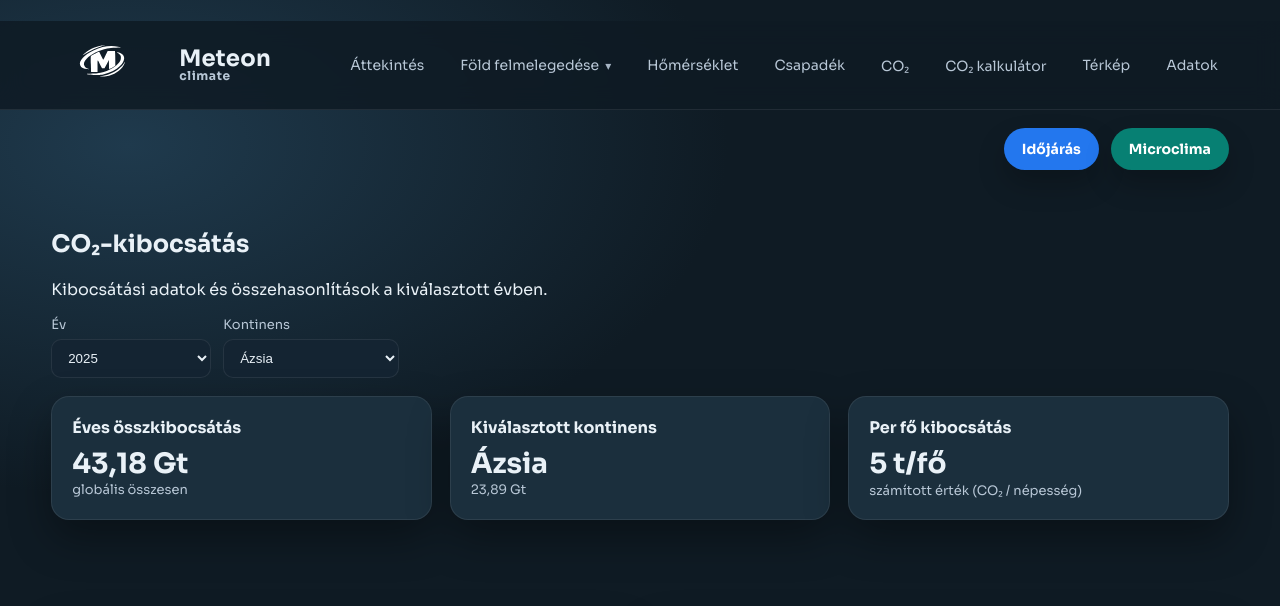
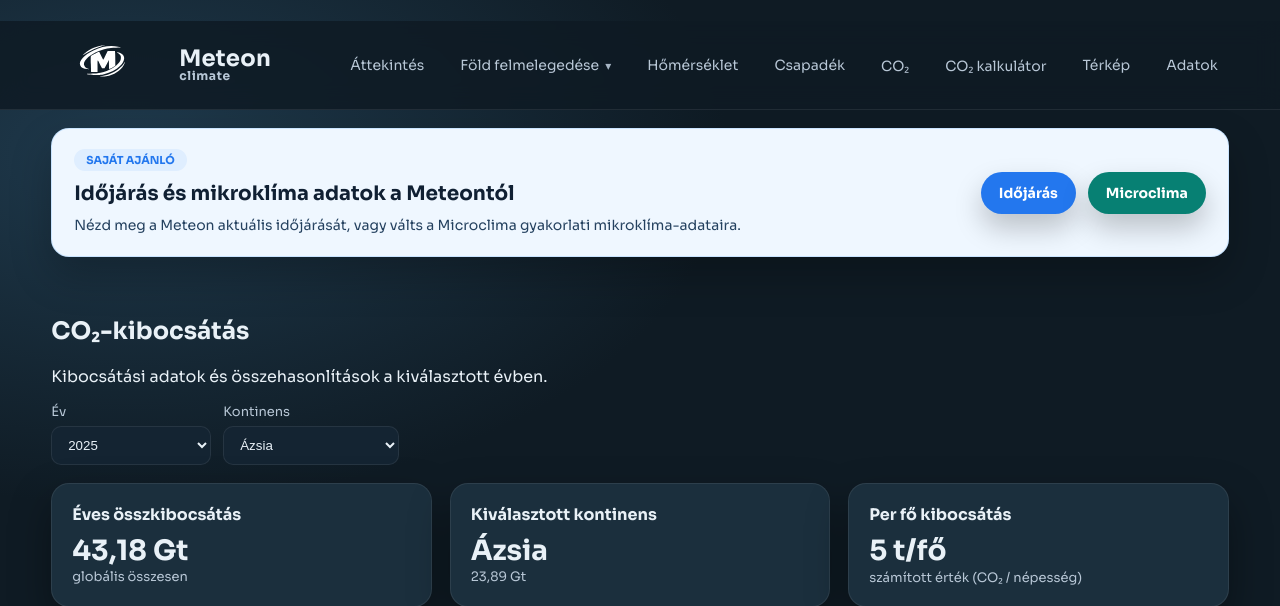
Before and after one commit to iami180/Meteon-Climate, a Flask app: page /co2 in a window 1280 px wide. Shown: the top 606 px of the page. Run offline with Flask 3, Linux system fonts and the light colour scheme.

Commit message:
UI: base.html + style.css további finomítás

```diff
--- a/static/style.css
+++ b/static/style.css
@@ -192,9 +192,56 @@ a {
 
 .site-switcher {
   display: flex;
-  justify-content: flex-end;
+  align-items: center;
+  justify-content: space-between;
+  gap: 24px;
+  margin-top: 18px;
+  padding: 20px 22px;
+  background: #eff7ff;
+  color: #102033;
+  border: 1px solid rgba(128, 191, 255, 0.35);
+  border-radius: 18px;
+  box-shadow: 0 18px 42px rgba(0, 0, 0, 0.24);
+}
+
+.site-switcher-copy {
+  min-width: 0;
+}
+
+.site-switcher-label {
+  display: inline-flex;
+  align-items: center;
+  min-height: 22px;
+  padding: 4px 12px;
+  margin-bottom: 10px;
+  border-radius: 999px;
+  background: #dfeeff;
+  color: #2377ee;
+  font-size: 11px;
+  font-weight: 800;
+  line-height: 1;
+  text-transform: uppercase;
+}
+
+.site-switcher h2 {
+  margin: 0 0 8px;
+  color: #102033;
+  font-size: 20px;
+  line-height: 1.25;
+}
+
+.site-switcher p {
+  max-width: 760px;
+  margin: 0;
+  color: #24415f;
+  font-size: 14px;
+  line-height: 1.6;
+}
+
+.site-switcher-actions {
+  display: flex;
+  flex: 0 0 auto;
   gap: 12px;
-  padding-top: 18px;
 }
 
 .site-switcher-link {
@@ -482,8 +529,19 @@ a {
   }
 
   .site-switcher {
-    justify-content: stretch;
-    padding-top: 14px;
+    flex-direction: column;
+    align-items: stretch;
+    gap: 16px;
+    margin-top: 14px;
+    padding: 16px;
+  }
+
+  .site-switcher h2 {
+    font-size: 18px;
+  }
+
+  .site-switcher-actions {
+    width: 100%;
   }
 
   .site-switcher-link {
--- a/templates/base.html
+++ b/templates/base.html
@@ -59,8 +59,18 @@
       </div>
     </nav>
     <section class="site-switcher container" aria-label="Meteon oldalak">
-      <a class="site-switcher-link site-switcher-weather" href="https://meteon.hu">Időjárás</a>
-      <a class="site-switcher-link site-switcher-microclima" href="https://microclima.meteon.hu">Microclima</a>
+      <div class="site-switcher-copy">
+        <span class="site-switcher-label">Saját ajánló</span>
+        <h2>Időjárás és mikroklíma adatok a Meteontól</h2>
+        <p>
+          Nézd meg a Meteon aktuális időjárását, vagy válts a Microclima gyakorlati
+          mikroklíma-adataira.
+        </p>
+      </div>
+      <div class="site-switcher-actions">
+        <a class="site-switcher-link site-switcher-weather" href="https://meteon.hu">Időjárás</a>
+        <a class="site-switcher-link site-switcher-microclima" href="https://microclima.meteon.hu">Microclima</a>
+      </div>
     </section>
     {% block content %}{% endblock %}
     <footer class="footer container">
```
